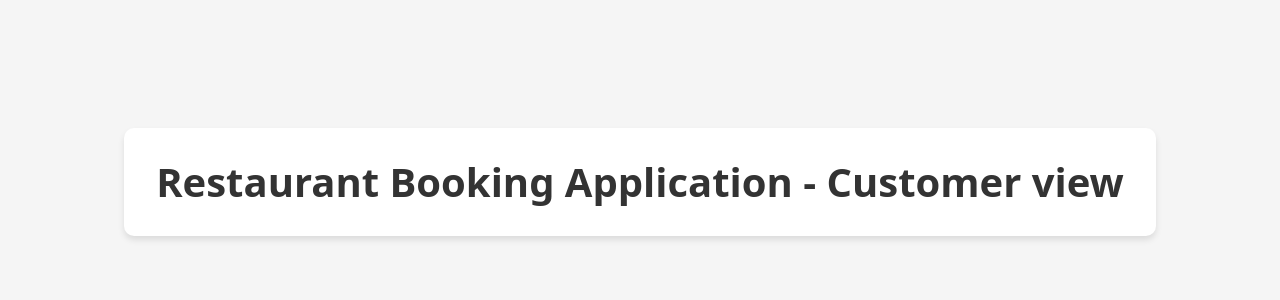
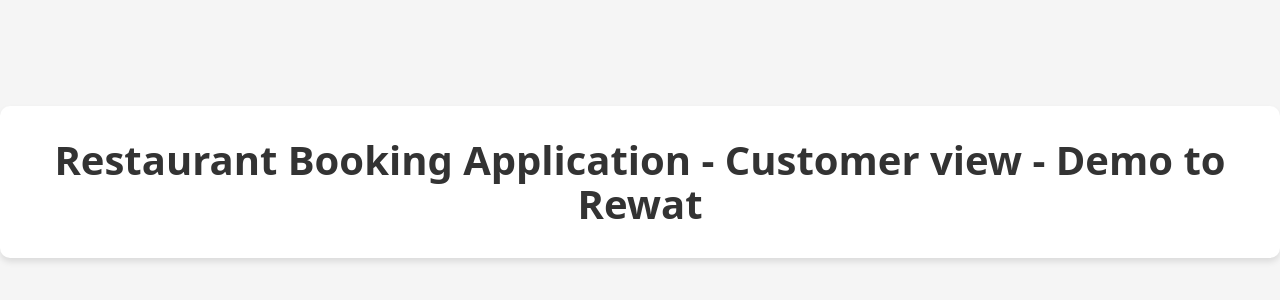
Before and after one commit to Fair-Technology/restaurant-ordering-system, a React (Vite) app: page / in a window 1280 px wide. Shown: the part 218-518 px from the top of the page. Built offline with nearby package versions, Linux system fonts and the light colour scheme.

Commit message:
Demo to Rewat

```diff
--- a/src/App.jsx
+++ b/src/App.jsx
@@ -3,7 +3,7 @@ import './App.css'
 function App() {
   return (
     <div className="app-container">
-      <h1 className="main-title">Restaurant Booking Application - Customer view</h1>
+      <h1 className="main-title">Restaurant Booking Application - Customer view - Demo to Rewat</h1>
     </div>
   )
 }
```
